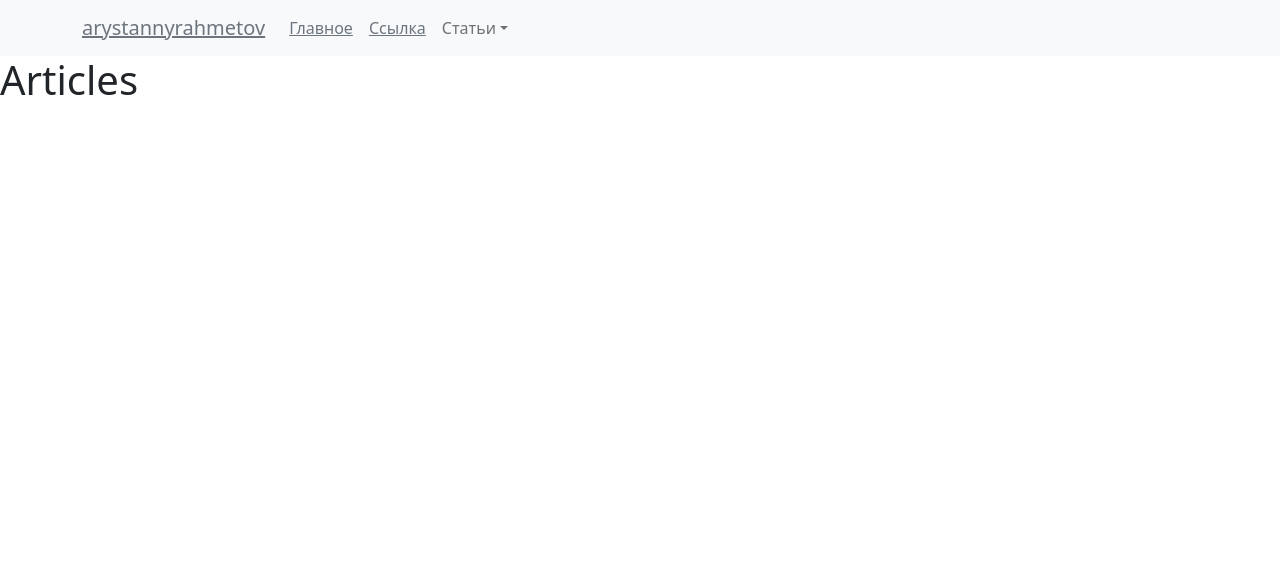
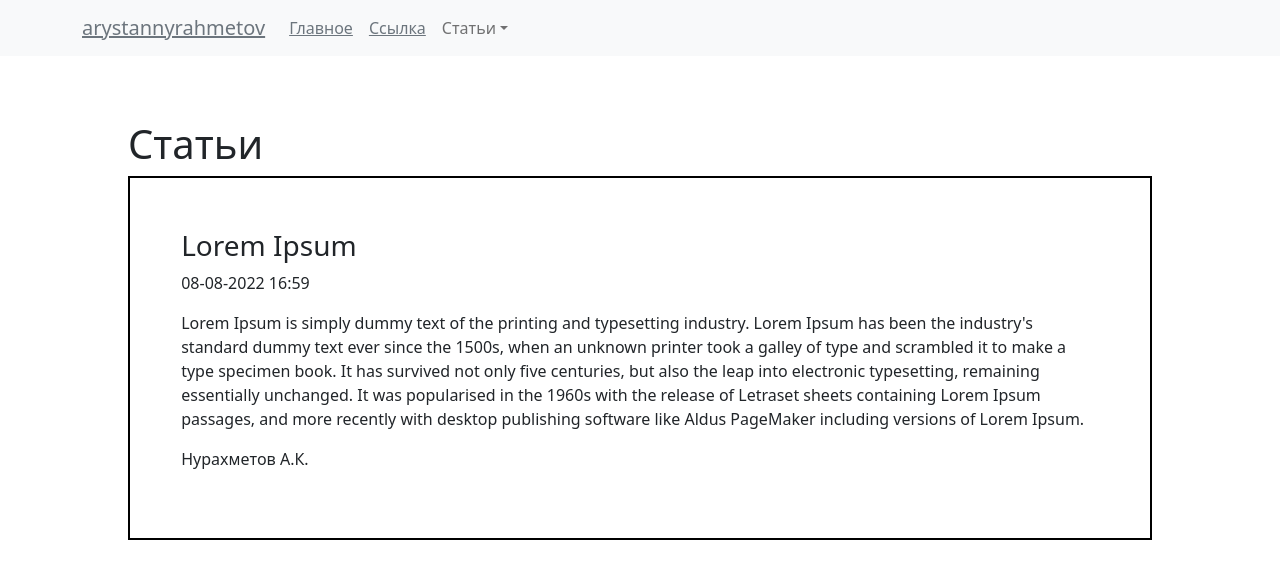
Before and after one commit to arystannyrahmetov/profile, a React (Create React App) app: page /profile/articles in a window 1280 px wide. Shown: the top 578 px of the page. Built offline with nearby package versions, Linux system fonts and the light colour scheme.

Commit message:
ubuntu dev tested / article component added

```diff
--- /dev/null
+++ b/src/components/Articles/Article.js
@@ -0,0 +1,23 @@
+import React from 'react'
+import '../../styles/Articles.css'
+
+function Article() {
+  return (
+    <div className='Article'>
+        <h3>Lorem Ipsum</h3>
+        <p>08-08-2022 16:59</p>
+        <p>
+          Lorem Ipsum is simply dummy text of the printing and typesetting industry.
+          Lorem Ipsum has been the industry's standard dummy text ever since the 1500s,
+          when an unknown printer took a galley of type and scrambled it to make a type specimen book.
+          It has survived not only five centuries, but also the leap into electronic typesetting,
+          remaining essentially unchanged. It was popularised in the 1960s with the release of
+          Letraset sheets containing Lorem Ipsum passages, and more recently with desktop publishing
+          software like Aldus PageMaker including versions of Lorem Ipsum.
+          </p>
+        <p>Нурахметов А.К.</p>
+    </div>
+  )
+}
+
+export default Article;
--- a/src/components/Articles/Articles.js
+++ b/src/components/Articles/Articles.js
@@ -1,12 +1,15 @@
 import React from 'react';
 import TopMenu from "../TopMenu";
+import Article from "./Article";
+import '../../styles/Articles.css';
 
 function Articles() {
     return (
         <div className="Articles">
             <TopMenu/>
             <div className="Articles-content">
-                <h1>Articles</h1>
+                <h1>Статьи</h1>
+                <Article/>
             </div>
         </div>
     );
--- /dev/null
+++ b/src/styles/Articles.css
@@ -0,0 +1,18 @@
+.Articles-content {
+    padding-left: 10%;
+    padding-top: 5%;
+    padding-right: 10%;
+    padding-bottom: 5%;
+}
+
+.Article {
+    display: flexbox;
+    flex-direction: column;
+    align-items: left;
+    justify-content: left;
+    border: 2px solid rgb(0, 0, 0);
+    padding-bottom: 5%;
+    padding-top: 5%;
+    padding-right: 5%;
+    padding-left: 5%;
+}
```
